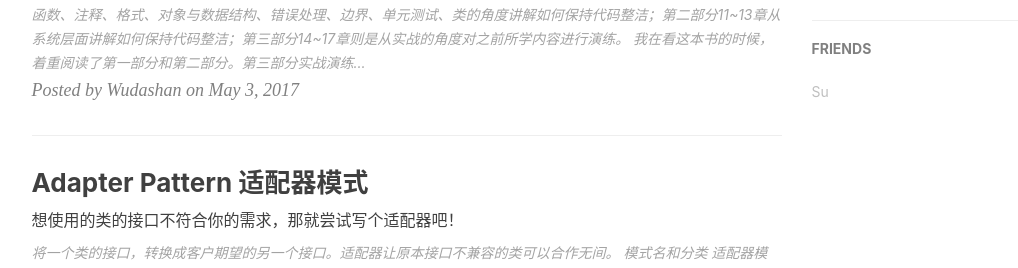
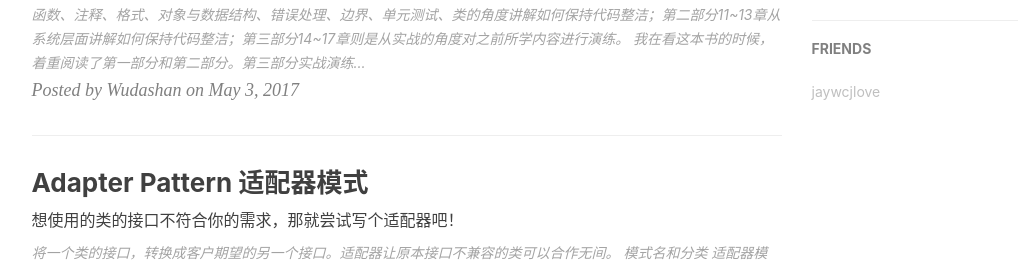
Before and after one commit to wudashan/wudashan.github.io, a Jekyll site: the page built from index.html, in a window 1280 px wide and 900 px high, scrolled down 885 px. Shown: the part 177-445 px from the top of the window, without its empty margins (136-1154 px from the left). Built offline with Jekyll 4.4.1, drawn with Linux system fonts in a browser that asks for light colours; nearby versions of some CDN libraries; the list of posts is cut into pages by our own code; comment, search, counter and statistics services are not loaded.

Commit message:
更新friend

```diff
--- a/_config.yml
+++ b/_config.yml
@@ -90,7 +90,7 @@ service-worker: true
 # Friends
 friends: [
     {
-        title: "Su",
-        href: "http://su.gallery/"
+        title: "jaywcjlove",
+        href: "https://jaywcjlove.github.io/linux-command/"
     }
 ]
```
